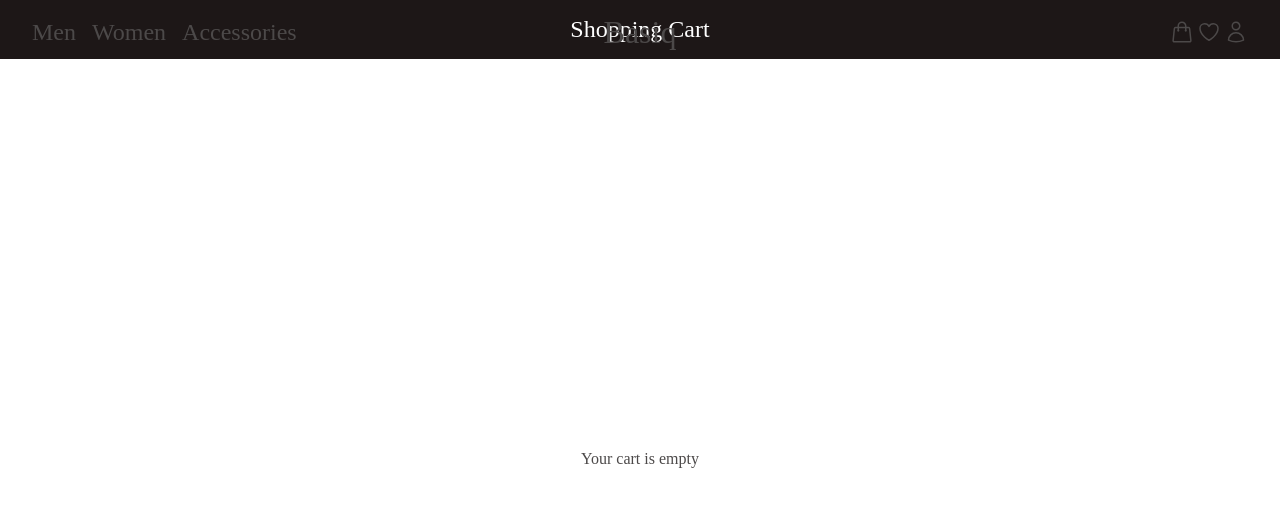
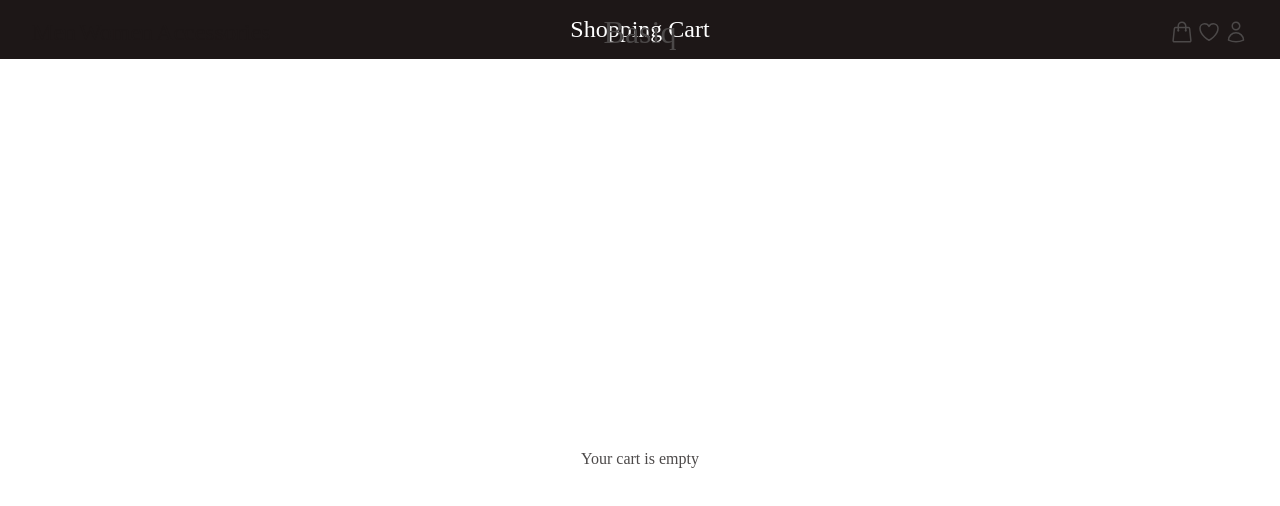
Before and after one commit to i252-hub/Basiq, a React (Vite) app in the folder my-shoppingcart/: page /cart in a window 1280 px wide. Shown: the top 506 px of the page. Built offline with nearby package versions, Linux system fonts and the light colour scheme; a web font is replaced by a local one.

Commit message:
feat: added product categories links, wishlist page, signin/up form

```diff
--- a/my-shoppingcart/src/Nav.jsx
+++ b/my-shoppingcart/src/Nav.jsx
@@ -12,19 +12,20 @@ const Nav = () =>{
         <>
          <nav>
             <div className='categories'>
-                <li>Men</li>
-                <li>Women</li>
-                <li>Accessories</li>
+                <ul className='categoriesul'>
+                <li><Link to="/men">Men</Link></li>
+                <li><Link to="/women">Women</Link></li>
+                <li><Link to="/accessory">Accessories</Link></li>
+                </ul>
             </div>
             <div className='Logo'>
                 Basiq
             </div>
             <div className='Links'>
-                <ul>
+                <ul className='linksul'>
                     <li><Link to = "/"><ShoppingBagIcon className='icon bag'/></Link></li>
-                    <li><Link to = "/products"><HeartIcon className='icon heart'/></Link></li>
-                    <Link to = "/cart"><UserIcon className='icon user'/></Link>
-
+                    <li><Link to = "/"><HeartIcon className='icon heart'/></Link></li>
+                   <li><Link to = "/signin"><UserIcon className='icon user'/></Link></li>
                 </ul>
             </div>
 
```
